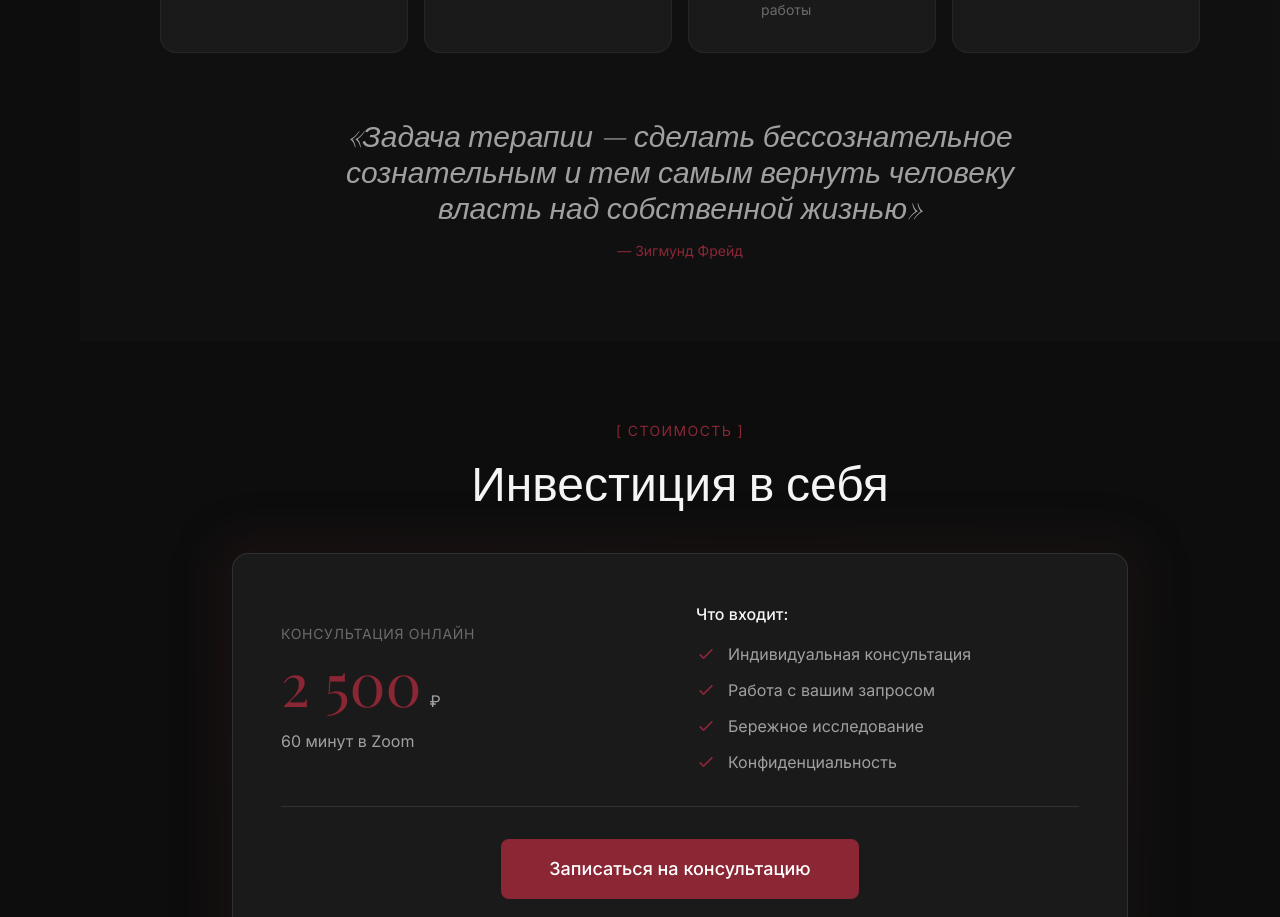
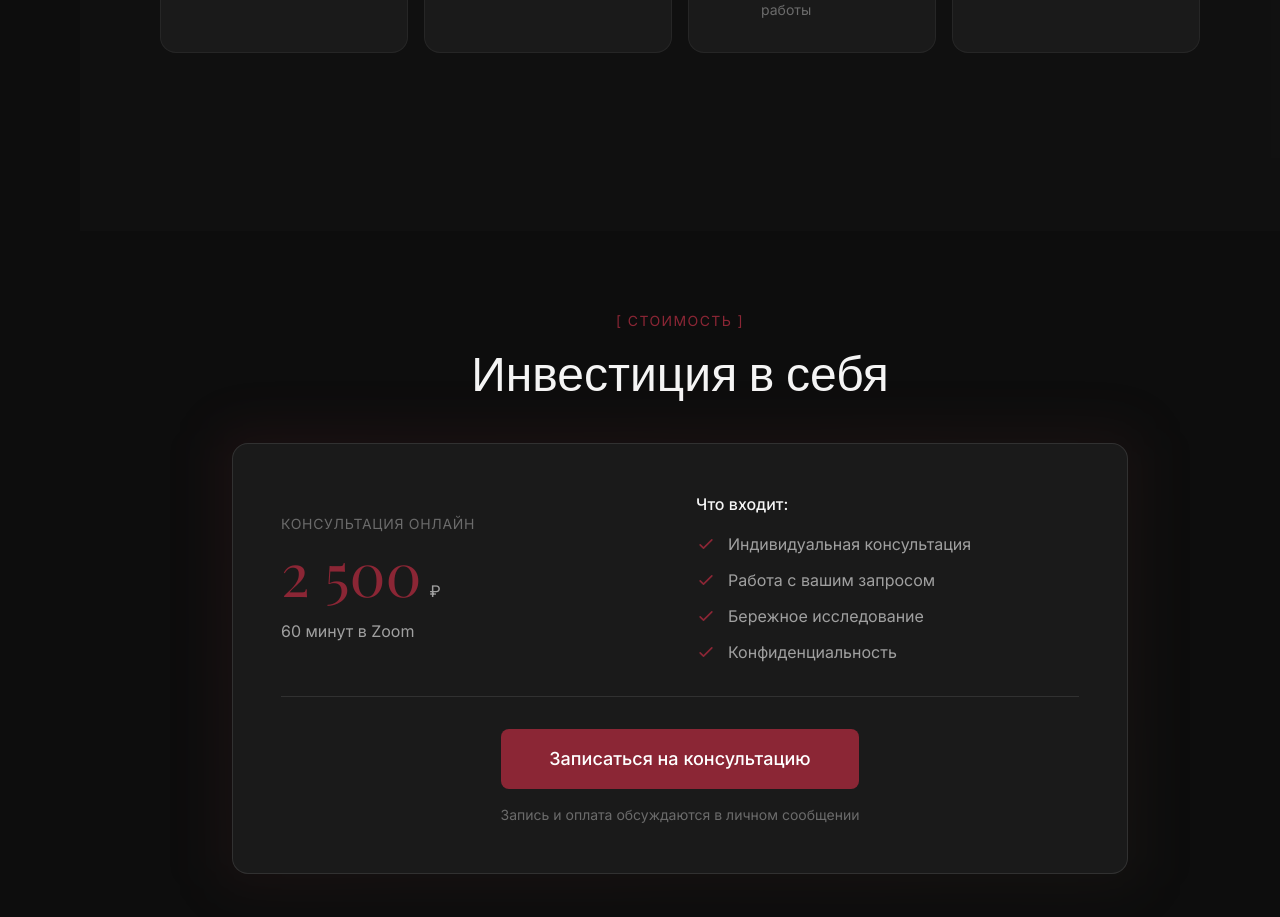
Before and after one commit to viktoriyabuzaeva-dev/psy-site, a Next.js app: page / in a window 1280 px wide. Shown: the part 3145-4062 px from the top of the page. Built offline with nearby package versions, Linux system fonts and the light colour scheme; no server answers; a web font is replaced by a local one.

Commit message:
Remove Freud quote from Process section
Co-authored-by: Cursor <cursoragent@cursor.com>

```diff
--- a/src/components/Process.tsx
+++ b/src/components/Process.tsx
@@ -129,21 +129,6 @@ export default function Process() {
           ))}
         </motion.div>
 
-        {/* Quote */}
-        <motion.blockquote
-          initial={{ opacity: 0 }}
-          animate={isInView ? { opacity: 1 } : {}}
-          transition={{ duration: 0.6, delay: 0.6 }}
-          className="mt-16 text-center max-w-3xl mx-auto"
-        >
-          <p className="text-2xl md:text-3xl font-serif text-text-secondary italic leading-relaxed">
-            «Задача терапии — сделать бессознательное сознательным
-            и тем самым вернуть человеку власть над собственной жизнью»
-          </p>
-          <cite className="block mt-4 text-accent text-sm not-italic">
-            — Зигмунд Фрейд
-          </cite>
-        </motion.blockquote>
       </div>
     </section>
   )
```
